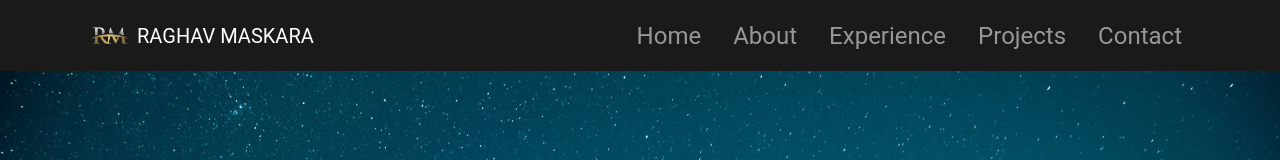
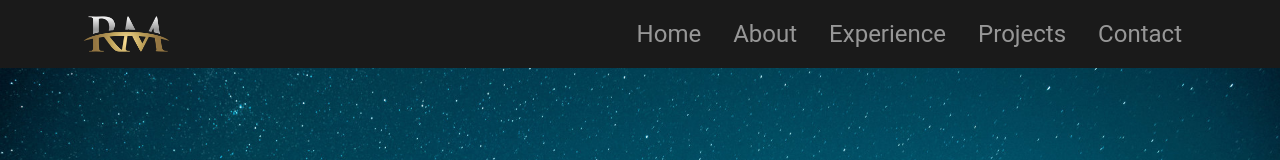
Before and after one commit to RaghavMaskara21/portfolio, a React (Create React App) app: page / in a window 1280 px wide. Shown: the top 160 px of the page. Built offline with nearby package versions, Linux system fonts and the light colour scheme.

Commit message:
fixed project card width

```diff
--- a/src/Components/Header.js
+++ b/src/Components/Header.js
@@ -1,6 +1,6 @@
 import React from "react";
 import { Navbar, Container, Nav } from "react-bootstrap";
-import logo from "../images/logo1.png";
+import logo from "../images/logo2.png";
 import './Header.css'
 function Header() {
   return (
@@ -11,12 +11,12 @@ function Header() {
           <img
             alt=""
             src={logo}
-            width="55"
-            height="55"
+            width="90"
+            height="40"
             className="d-inline-block align-top mylogo"
           />{" "}
-          <Navbar.Brand href="#Home">
-          RAGHAV MASKARA</Navbar.Brand>
+          {/* <Navbar.Brand href="#Home">
+          RAGHAV MASKARA</Navbar.Brand> */}
 
           <Navbar.Toggle aria-controls="basic-navbar-nav" />
           <Navbar.Collapse id="basic-navbar-nav" className="justify-content-end">
--- a/src/Pages/Contact/Contact.css
+++ b/src/Pages/Contact/Contact.css
@@ -20,6 +20,7 @@
 
   .bkform{
     background-color: #1a1a1a;
+    color: white;
   }
 
   /* .white-mode {
--- a/src/Pages/Projects/Projects.js
+++ b/src/Pages/Projects/Projects.js
@@ -13,7 +13,7 @@ function Projects() {
       <div className="container">
         <div className="row">
           <div className="col-lg-4">
-            <Card style={{ width: "25rem" }} className="project1">
+            <Card style={{ width: "100%" }} className="project1">
               <Card.Img variant="top" src={HA} className="p1img" />
               <Card.Body>
                 <Card.Title>Heavenly Attractions</Card.Title>
@@ -27,7 +27,7 @@ function Projects() {
             </Card>
           </div>
           <div className="col-lg-4">
-            <Card style={{ width: "25rem" }}>
+            <Card style={{ width: "100%" }}>
               <Card.Img variant="top" src={HD} />
               <Card.Body>
                 <Card.Title>Hay Day</Card.Title>
@@ -41,7 +41,7 @@ function Projects() {
             </Card>
           </div>
           <div className="col-lg-4">
-            <Card style={{ width: "25rem" }}>
+            <Card style={{ width: "100%" }}>
               <Card.Img variant="top" src={BB} />
               <Card.Body>
                 <Card.Title>Breaking Bad</Card.Title>
```
Also changed, not shown: src/images/logo2.png (added), 1 other file (tests, documents, lock files or other folders).
